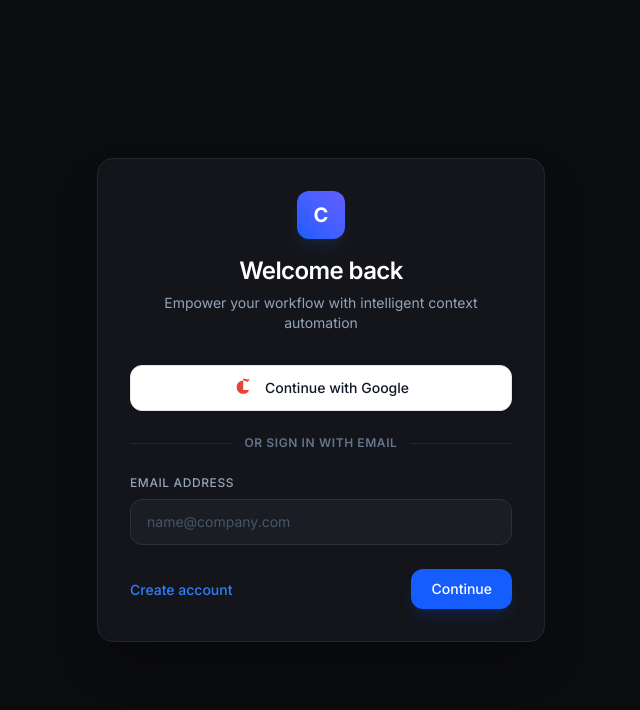
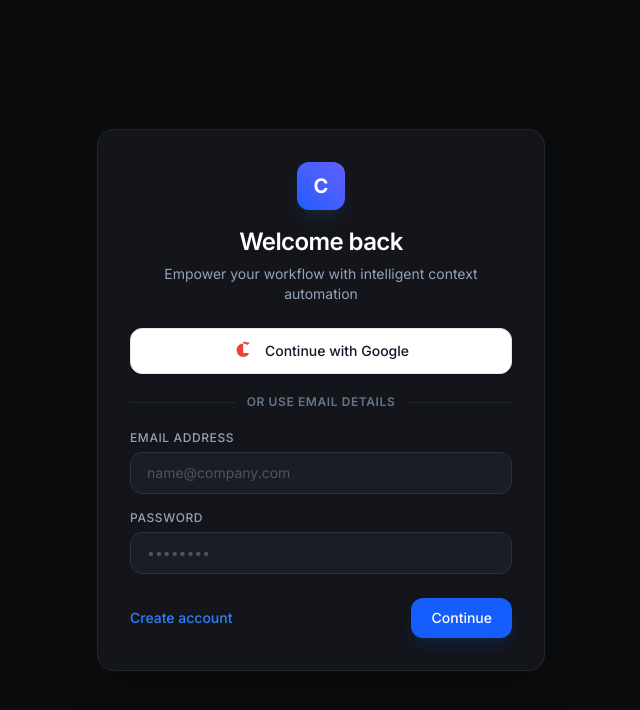
Before and after one commit to prishagupta11/Clutch-AI, a React (Vite) app: page / in a window 1280 px wide. Shown: the top 710 px of the page, without its empty margins (319-959 px from the left). Built offline with nearby package versions, Linux system fonts and the light colour scheme.

Commit message:
Update App.tsx

```diff
--- a/src/App.tsx
+++ b/src/App.tsx
@@ -1,57 +1,86 @@
 import React, { useState } from 'react';
 import { auth, provider } from './lib/firebaseAuth';
-import { signInWithPopup, signInWithEmailAndPassword } from 'firebase/auth';
+import { signInWithPopup, signInWithEmailAndPassword, createUserWithEmailAndPassword } from 'firebase/auth';
 
 export default function App() {
+  const [isSignUp, setIsSignUp] = useState(false);
+  const [error, setError] = useState('');
+
+  // Form States
   const [email, setEmail] = useState('');
   const [password, setPassword] = useState('');
-  const [showPasswordStep, setShowPasswordStep] = useState(false);
-  const [error, setError] = useState('');
+  const [fullName, setFullName] = useState('');
+  const [phone, setPhone] = useState('');
+  const [age, setAge] = useState('');
 
-  // Handle Google Sign-In Loop
+  // Handle Google Sign-In
   const handleGoogleSignIn = async () => {
     try {
       setError('');
       await signInWithPopup(auth, provider);
     } catch (err: any) {
-      setError(err.message || 'An error occurred during sign in.');
+      setError(err.message || 'An error occurred during Google sign in.');
     }
   };
 
-  // Handle Email Validation/Sign-In flow
-  const handleEmailNext = async (e: React.FormEvent) => {
+  // Handle Form Submission (Login or Sign Up)
+  const handleSubmit = async (e: React.FormEvent) => {
     e.preventDefault();
-    if (!email) return;
+    setError('');
 
-    if (!showPasswordStep) {
-      // Advance to password layout step cleanly
-      setShowPasswordStep(true);
+    if (!email || !password) {
+      setError('Please fill in email and password fields.');
+      return;
+    }
+
+    try {
+      if (isSignUp) {
+        // Full Registration Flow
+        if (!fullName || !phone || !age) {
+          setError('Please fill out all profile registration fields.');
+          return;
+        }
+
+        // Register in Firebase Auth
+        const userCredential = await createUserWithEmailAndPassword(auth, email, password);
+
+        // Log additional info safely to console for your backend application layer hook
+        console.log("Profile Meta Captured:", {
+          uid: userCredential.user.uid,
+          fullName,
+          phone,
+          age
+        });
       } else {
-      try {
-        setError('');
+        // Standard Login Flow
         await signInWithEmailAndPassword(auth, email, password);
+      }
     } catch (err: any) {
-        setError(err.message || 'Invalid email or password.');
-      }
+      setError(err.message || 'Authentication failed. Check your credentials.');
     }
   };
 
   return (
-    <div className="min-h-screen bg-[#0b0c0e] flex items-center justify-center font-sans antialiased text-[#e2e8f0]">
+    <div className="min-h-screen bg-[#0b0c0e] flex items-center justify-center font-sans antialiased text-[#e2e8f0] py-12 px-4">
       <div className="w-full max-w-md p-8 bg-[#13151a] rounded-2xl border border-[#22262f] shadow-2xl transition-all duration-300">
 
         {/* Top Branding Section */}
-        <div className="flex flex-col items-center mb-8 text-center">
+        <div className="flex flex-col items-center mb-6 text-center">
           <div className="w-12 h-12 bg-gradient-to-tr from-blue-600 to-indigo-500 rounded-xl flex items-center justify-center text-white font-bold text-xl mb-4 shadow-lg shadow-blue-500/10">
             C
           </div>
-          <h2 className="text-2xl font-semibold tracking-tight text-white mb-1.5">Welcome back</h2>
-          <p className="text-sm text-[#94a3b8]">Empower your workflow with intelligent context automation</p>
+          <h2 className="text-2xl font-semibold tracking-tight text-white mb-1.5">
+            {isSignUp ? 'Create your account' : 'Welcome back'}
+          </h2>
+          <p className="text-sm text-[#94a3b8]">
+            {isSignUp ? 'Get started with your intelligent context workspace' : 'Empower your workflow with intelligent context automation'}
+          </p>
         </div>
 
         {/* Primary OAuth Sign-In */}
-        <div className="space-y-5">
+        <div className="space-y-4">
           <button
+            type="button"
             onClick={handleGoogleSignIn}
             className="w-full flex items-center justify-center gap-3 px-4 py-3 bg-white hover:bg-gray-50 active:bg-gray-100 text-gray-900 font-medium rounded-xl border border-gray-200 transition-colors shadow-sm text-sm"
           >
@@ -62,9 +91,11 @@ export default function App() {
           </button>
 
           {/* Clean Divider */}
-          <div className="flex items-center my-6">
+          <div className="flex items-center my-5">
             <div className="flex-1 border-t border-[#22262f]"></div>
-            <span className="px-3 text-xs font-semibold tracking-wider text-[#64748b] uppercase">or sign in with email</span>
+            <span className="px-3 text-xs font-semibold tracking-wider text-[#64748b] uppercase">
+              or use email details
+            </span>
             <div className="flex-1 border-t border-[#22262f]"></div>
           </div>
 
@@ -75,58 +106,96 @@ export default function App() {
             </div>
           )}
 
-          {/* Form Fields */}
-          <form onSubmit={handleEmailNext} className="space-y-4">
+          {/* Form Engine */}
+          <form onSubmit={handleSubmit} className="space-y-4">
+
+            {/* Conditional Sign-Up Profile Fields */}
+            {isSignUp && (
+              <div className="space-y-4 animate-fade-in">
                 <div>
-              <label className="block text-xs font-medium text-[#94a3b8] uppercase tracking-wider mb-2">Email Address</label>
+                  <label className="block text-xs font-medium text-[#94a3b8] uppercase tracking-wider mb-1.5">Full Name</label>
+                  <input
+                    type="text"
+                    value={fullName}
+                    onChange={(e) => setFullName(e.target.value)}
+                    placeholder="John Doe"
+                    className="w-full px-4 py-2.5 bg-[#1a1d24] border border-[#2a303c] rounded-xl text-white placeholder-[#475569] focus:outline-none focus:border-blue-500 focus:ring-2 focus:ring-blue-500/20 transition-all text-sm"
+                    required
+                  />
+                </div>
+
+                <div className="grid grid-cols-3 gap-3">
+                  <div className="col-span-2">
+                    <label className="block text-xs font-medium text-[#94a3b8] uppercase tracking-wider mb-1.5">Phone Number</label>
+                    <input
+                      type="tel"
+                      value={phone}
+                      onChange={(e) => setPhone(e.target.value)}
+                      placeholder="+1 (555) 000-0000"
+                      className="w-full px-4 py-2.5 bg-[#1a1d24] border border-[#2a303c] rounded-xl text-white placeholder-[#475569] focus:outline-none focus:border-blue-500 focus:ring-2 focus:ring-blue-500/20 transition-all text-sm"
+                      required
+                    />
+                  </div>
+                  <div>
+                    <label className="block text-xs font-medium text-[#94a3b8] uppercase tracking-wider mb-1.5">Age</label>
+                    <input
+                      type="number"
+                      value={age}
+                      onChange={(e) => setAge(e.target.value)}
+                      placeholder="25"
+                      className="w-full px-4 py-2.5 bg-[#1a1d24] border border-[#2a303c] rounded-xl text-white placeholder-[#475569] focus:outline-none focus:border-blue-500 focus:ring-2 focus:ring-blue-500/20 transition-all text-sm"
+                      required
+                    />
+                  </div>
+                </div>
+              </div>
+            )}
+
+            {/* Core Credentials Fields */}
+            <div>
+              <label className="block text-xs font-medium text-[#94a3b8] uppercase tracking-wider mb-1.5">Email Address</label>
               <input
                 type="email"
                 value={email}
                 onChange={(e) => setEmail(e.target.value)}
-                disabled={showPasswordStep}
                 placeholder="name@company.com"
-                className="w-full px-4 py-3 bg-[#1a1d24] border border-[#2a303c] rounded-xl text-white placeholder-[#475569] focus:outline-none focus:border-blue-500 focus:ring-2 focus:ring-blue-500/20 transition-all text-sm disabled:opacity-50"
+                className="w-full px-4 py-2.5 bg-[#1a1d24] border border-[#2a303c] rounded-xl text-white placeholder-[#475569] focus:outline-none focus:border-blue-500 focus:ring-2 focus:ring-blue-500/20 transition-all text-sm"
+                required
               />
             </div>
 
-            {showPasswordStep && (
-              <div className="animate-fade-in">
-                <label className="block text-xs font-medium text-[#94a3b8] uppercase tracking-wider mb-2">Password</label>
+            <div>
+              <label className="block text-xs font-medium text-[#94a3b8] uppercase tracking-wider mb-1.5">Password</label>
               <input
                 type="password"
                 value={password}
                 onChange={(e) => setPassword(e.target.value)}
                 placeholder="••••••••"
-                  className="w-full px-4 py-3 bg-[#1a1d24] border border-[#2a303c] rounded-xl text-white placeholder-[#475569] focus:outline-none focus:border-blue-500 focus:ring-2 focus:ring-blue-500/20 transition-all text-sm"
-                  autoFocus
+                className="w-full px-4 py-2.5 bg-[#1a1d24] border border-[#2a303c] rounded-xl text-white placeholder-[#475569] focus:outline-none focus:border-blue-500 focus:ring-2 focus:ring-blue-500/20 transition-all text-sm"
+                required
               />
             </div>
-            )}
 
-            {/* Bottom Actions */}
+            {/* Bottom Actions Row */}
             <div className="flex items-center justify-between pt-2">
-              <div>
-                {showPasswordStep ? (
               <button
                 type="button"
-                    onClick={() => setShowPasswordStep(false)}
-                    className="text-sm font-medium text-[#64748b] hover:text-white transition-colors"
+                onClick={() => {
+                  setIsSignUp(!isSignUp);
+                  setError('');
+                }}
+                className="text-sm font-medium text-blue-500 hover:text-blue-400 transition-colors"
               >
-                    Back
+                {isSignUp ? 'Already have an account? Sign in' : 'Create account'}
               </button>
-                ) : (
-                  <button type="button" className="text-sm font-medium text-blue-500 hover:text-blue-400 transition-colors">
-                    Create account
-                  </button>
-                )}
-              </div>
               <button
                 type="submit"
                 className="px-5 py-2.5 bg-blue-600 hover:bg-blue-500 active:bg-blue-700 text-white font-medium rounded-xl shadow-lg shadow-blue-600/15 transition-all text-sm"
               >
-                {showPasswordStep ? 'Sign In' : 'Continue'}
+                {isSignUp ? 'Sign Up' : 'Continue'}
               </button>
             </div>
+
           </form>
         </div>
 
```
Lines whose indentation alone changed are shown as unchanged.
